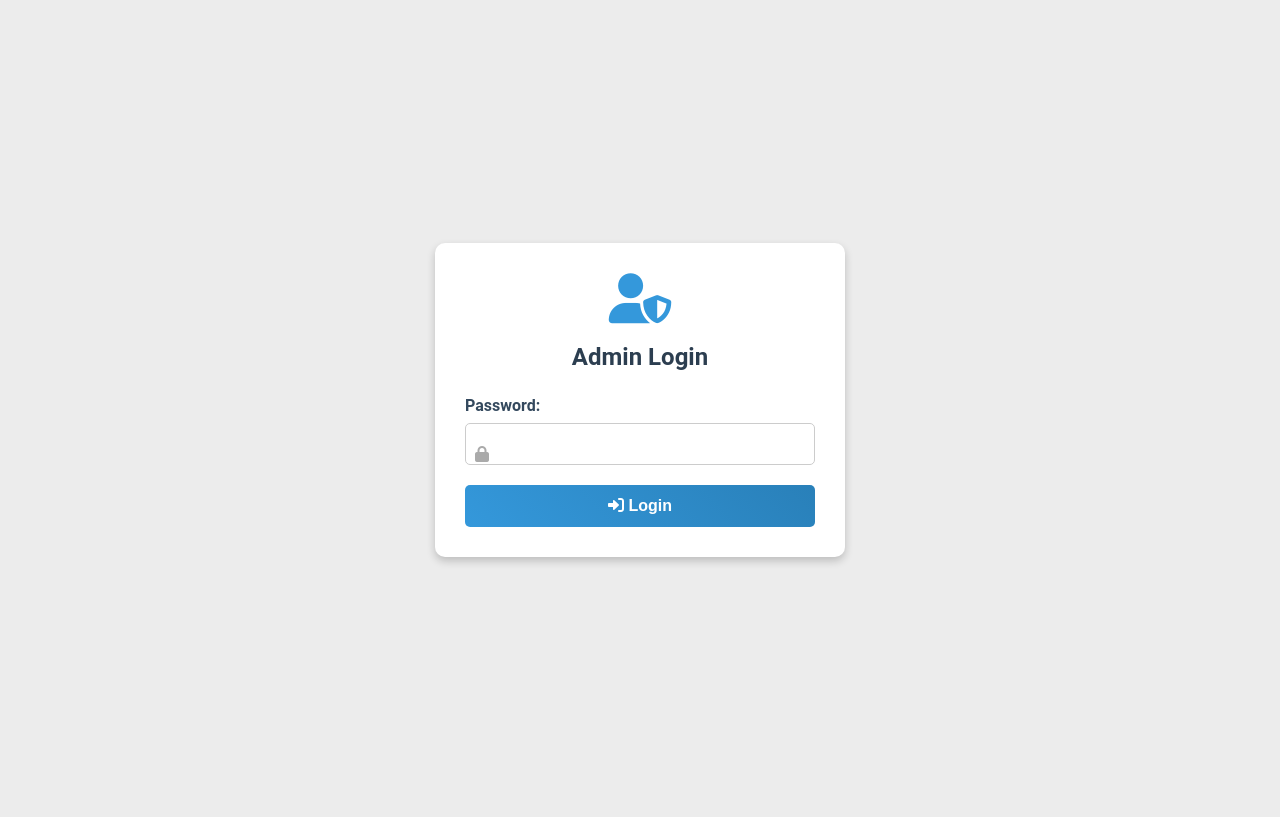
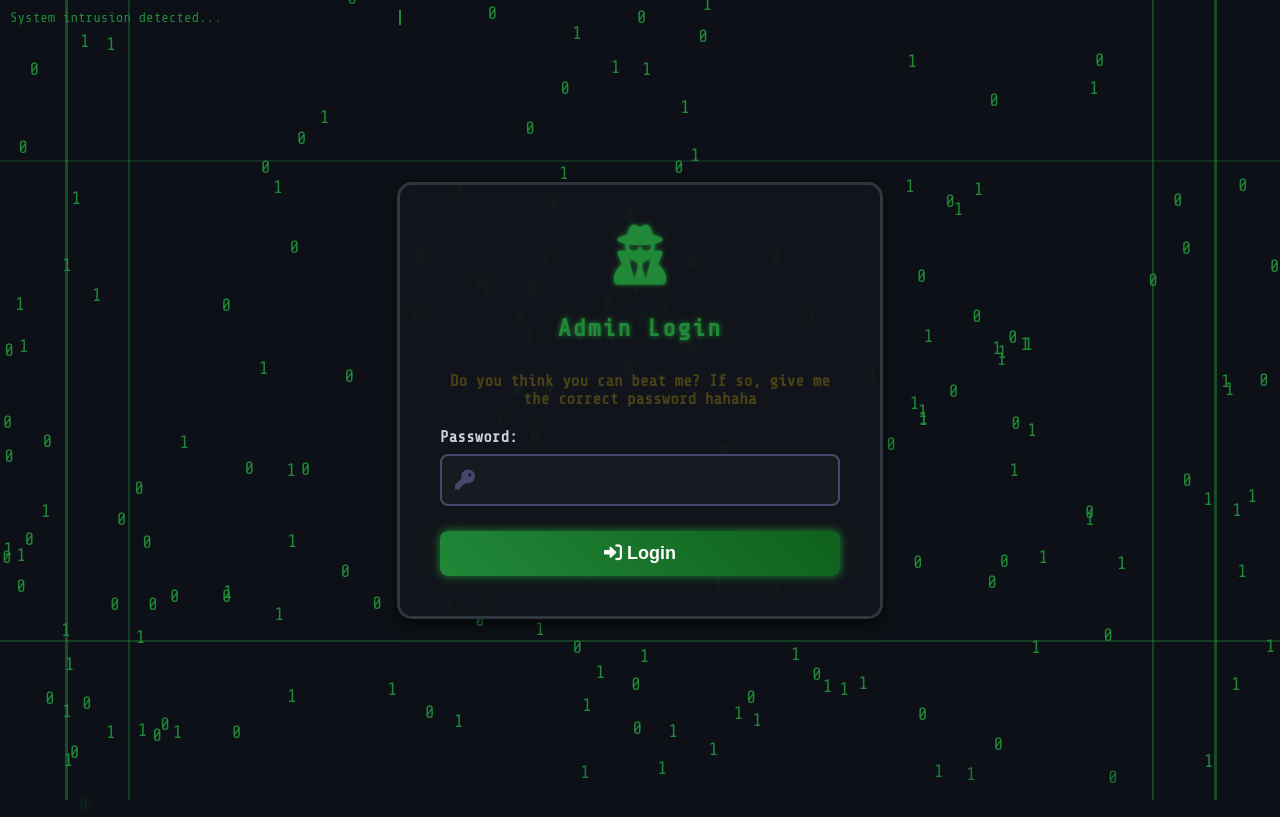
Before and after one commit to shahariarmahfuz/Do-it, a Flask app: page /admin/login in a window 1280 px wide. Before the commit the page ends 564 px from the top, so only its background shows below. Run offline with Flask 2, Linux system fonts and the light colour scheme; data that the repository does not hold is empty.

Commit message:
Update admin_login.html

```diff
--- a/templates/admin_login.html
+++ b/templates/admin_login.html
@@ -1,120 +1,387 @@
 <!DOCTYPE html>
 <html lang="en">
+
 <head>
   <meta charset="UTF-8">
   <meta name="viewport" content="width=device-width, initial-scale=1.0">
   <title>Admin Login</title>
-    <!-- Font Awesome for Icons -->
   <link rel="stylesheet" href="https://cdnjs.cloudflare.com/ajax/libs/font-awesome/6.0.0/css/all.min.css">
   <style>
+    @import url('https://fonts.googleapis.com/css2?family=Share+Tech+Mono&display=swap');
+
     body {
-            font-family: 'Roboto', sans-serif;
-            background-color: #ececec; /* আধুনিক হালকা ধূসর */
+      font-family: 'Share Tech Mono', monospace;
+      background-color: #0d1117;
       display: flex;
       justify-content: center;
       align-items: center;
       min-height: 100vh;
       margin: 0;
+      color: #c9d1d9;
+      overflow: hidden;
     }
 
     .login-container {
-            background-color: #fff;
-            padding: 30px;
-            border-radius: 10px;
-            box-shadow: 0 4px 8px rgba(0, 0, 0, 0.2); /* প্রিমিয়াম শ্যাডো */
-            width: 350px;
+      background-color: rgba(18, 23, 28, 0.95);
+      padding: 40px;
+      border-radius: 15px;
+      box-shadow: 0 5px 15px rgba(0, 0, 0, 0.7);
+      width: 400px;
+      border: 3px solid #30363d;
+      position: relative;
+      z-index: 10;
     }
 
     h2 {
       text-align: center;
-            margin-bottom: 25px;
-            color: #2c3e50; /* গাঢ় নেভি ব্লু */
+      margin-bottom: 30px;
+      color: #218838;
       font-weight: bold;
+      font-size: 24px;
+      letter-spacing: 2px;
+      text-shadow: 0 0 5px #218838;
     }
 
     label {
       display: block;
       margin-bottom: 8px;
-            color: #34495e;
+      color: #c9d1d9;
       font-weight: 600;
+      font-size: 16px;
     }
 
     .input-group {
       position: relative;
+      margin-bottom: 25px;
     }
 
     .input-group input[type="password"] {
       width: 100%;
-            padding: 12px 15px; /* সাধারণ প্যাডিং */
-            padding-left: 40px; /* আইকনের জন্য স্থান */
-            margin-bottom: 20px;
-            border: 1px solid #ccc;
-            border-radius: 5px;
+      padding: 15px;
+      padding-left: 45px;
+      border: 2px solid #47476b;
+      border-radius: 8px;
       box-sizing: border-box;
-            font-size: 14px;
+      font-size: 16px;
+      background-color: #161b22;
+      color: #c9d1d9;
+      transition: border-color 0.3s ease, box-shadow 0.3s ease;
+    }
+
+    .input-group input[type="password"]:focus {
+      border-color: #218838;
+      box-shadow: 0 0 10px #218838;
     }
 
     .input-group .icon {
       position: absolute;
-            left: 10px;
+      left: 15px;
       top: 50%;
       transform: translateY(-50%);
-            color: #aaa;
-            font-size: 16px; /* আইকন আকার */
+      color: #47476b;
+      font-size: 20px;
+      transition: color 0.3s ease;
+    }
+
+    .input-group input[type="password"]:focus + .icon {
+      color: #218838;
     }
 
     button[type="submit"] {
-            background: linear-gradient(45deg, #3498db, #2980b9); /* গ্রেডিয়েন্ট বাটন */
+      background: linear-gradient(45deg, #218838, #0f601c);
       color: white;
-            padding: 12px;
+      padding: 12px 20px;
       border: none;
-            border-radius: 5px;
+      border-radius: 8px;
       cursor: pointer;
       width: 100%;
-            font-size: 16px;
+      font-size: 18px;
       font-weight: bold;
-            transition: background 0.3s ease;
+      transition: background 0.3s ease, transform 0.2s ease, box-shadow 0.3s ease;
+      box-shadow: 0 0 10px #218838;
     }
 
     button[type="submit"]:hover {
-            background: linear-gradient(45deg, #2980b9, #21618c);
+      background: linear-gradient(45deg, #0f601c, #083810);
+      transform: translateY(-2px);
+      box-shadow: 0 0 15px #0f601c;
     }
 
     .error-message {
-            color: #e74c3c; /* লাল বার্তা */
-            margin-bottom: 15px;
+      color: #ff4d4d;
+      margin-bottom: 20px;
       text-align: center;
       font-weight: bold;
+      font-size: 16px;
     }
 
     .login-container .icon-container {
       text-align: center;
-            margin-bottom: 20px;
+      margin-bottom: 30px;
     }
 
     .login-container .icon-container i {
-            font-size: 50px;
-            color: #3498db; /* নীল অ্যাডমিন আইকন */
+      font-size: 60px;
+      color: #218838;
+      transition: transform 0.3s ease, text-shadow 0.3s ease;
+      text-shadow: 0 0 5px #218838;
+    }
+
+    .login-container:hover .icon-container i {
+      transform: rotate(360deg);
+    }
+
+    .challenge-message {
+      text-align: center;
+      margin-bottom: 20px;
+      color: #ffcc00;
+      font-weight: bold;
+      font-size: 16px;
+      animation: flicker 3s linear infinite alternate;
+    }
+
+    /* হ্যাকিং ইফেক্ট */
+    .hacking-effect {
+      position: absolute;
+      top: 0;
+      left: 0;
+      width: 100%;
+      height: 100%;
+      pointer-events: none;
+      z-index: 1;
+      overflow: hidden;
+    }
+
+    .hacking-line {
+      position: absolute;
+      background-color: #218838;
+      opacity: 0.3;
+      animation: flicker 2s linear infinite alternate;
+    }
+
+    .hacking-line:nth-child(1) {
+      height: 2px;
+      width: 100%;
+      top: 20%;
+      animation-duration: 3s;
+    }
+
+    .hacking-line:nth-child(2) {
+      height: 2px;
+      width: 100%;
+      top: 80%;
+      animation-duration: 5s;
+    }
+
+    .hacking-line:nth-child(3) {
+      height: 100%;
+      width: 2px;
+      left: 10%;
+      animation-duration: 2s;
+    }
+
+    .hacking-line:nth-child(4) {
+      height: 100%;
+      width: 2px;
+      left: 90%;
+      animation-duration: 4s;
+    }
+
+    .glitch-effect {
+      position: absolute;
+      top: 0;
+      left: 0;
+      width: 100%;
+      height: 100%;
+      pointer-events: none;
+      z-index: 2;
+    }
+
+    .glitch-line {
+      position: absolute;
+      background-color: #218838;
+      opacity: 0.5;
+      animation: glitch 1s infinite alternate;
+    }
+
+    .glitch-line:nth-child(1) {
+      height: 100%;
+      width: 3px;
+      left: 5%;
+      animation-duration: 0.5s;
+    }
+
+    .glitch-line:nth-child(2) {
+      height: 100%;
+      width: 3px;
+      left: 95%;
+      animation-duration: 0.7s;
+    }
+
+    .terminal-text {
+      position: absolute;
+      top: 10px;
+      left: 10px;
+      color: #218838;
+      font-size: 14px;
+      z-index: 3;
+      animation: typing 5s steps(40, end) infinite, blink-caret .75s step-end infinite;
+      white-space: nowrap;
+      overflow: hidden;
+      border-right: 2px solid #218838;
+      padding-right: 5px;
+    }
+
+    /* Matrix Rain অ্যানিমেশন */
+    .matrix-rain {
+      position: absolute;
+      top: 0;
+      left: 0;
+      width: 100%;
+      height: 100%;
+      z-index: 0;
+      pointer-events: none;
+    }
+
+    .matrix-rain span {
+      position: absolute;
+      color: #218838;
+      font-size: 18px;
+      opacity: 0;
+      animation: matrix-fall linear infinite;
+    }
+
+    @keyframes typing {
+      from {
+        width: 0;
+      }
+
+      to {
+        width: 100%;
+      }
+    }
+
+    @keyframes flicker {
+      0% {
+        opacity: 0;
+      }
+
+      50% {
+        opacity: 0.6;
+      }
+
+      100% {
+        opacity: 0;
+      }
+    }
+
+    @keyframes glitch {
+      0% {
+        transform: translateX(0);
+      }
+
+      25% {
+        transform: translateX(5px);
+      }
+
+      50% {
+        transform: translateX(-5px);
+      }
+
+      75% {
+        transform: translateX(2px);
+      }
+
+      100% {
+        transform: translateX(0);
+      }
+    }
+
+    @keyframes blink-caret {
+      from, to { border-color: transparent }
+      50% { border-color: #218838; }
+    }
+
+    @keyframes matrix-fall {
+      0% {
+        opacity: 0;
+        transform: translateY(-50px);
+      }
+
+      5% {
+        opacity: 1;
+      }
+
+      95% {
+        opacity: 1;
+      }
+
+      100% {
+        opacity: 0;
+        transform: translateY(100vh);
+      }
     }
   </style>
 </head>
+
 <body>
+
+  <div class="hacking-effect">
+    <div class="hacking-line"></div>
+    <div class="hacking-line"></div>
+    <div class="hacking-line"></div>
+    <div class="hacking-line"></div>
+  </div>
+
+  <div class="glitch-effect">
+    <div class="glitch-line"></div>
+    <div class="glitch-line"></div>
+  </div>
+
+  <div class="terminal-text">System intrusion detected...</div>
+
+  <div class="matrix-rain"></div>
+
   <div class="login-container">
     <div class="icon-container">
-        <i class="fas fa-user-shield"></i>
+      <i class="fas fa-user-secret"></i>
     </div>
+
     <h2>Admin Login</h2>
+
     <form method="post">
       {% if error %}
-            <p class="error-message">{{ error }}</p>
+      <p class="error-message">"I got you, you're that spammer!"</p>
+      {% else %}
+      <p class="challenge-message">Do you think you can beat me? If so, give me the correct password hahaha</p>
       {% endif %}
+
       <label for="password">Password:</label>
+
       <div class="input-group">
-            <span class="icon"><i class="fas fa-lock"></i></span>
+        <span class="icon"><i class="fas fa-key"></i></span>
         <input type="password" id="password" name="password" required>
       </div>
+
       <button type="submit"><i class="fas fa-sign-in-alt"></i> Login</button>
+
     </form>
   </div>
+
+  <script>
+    // Matrix Rain Effect
+    const matrixRain = document.querySelector('.matrix-rain');
+    const characters = '01';
+
+    for (let i = 0; i < 200; i++) {
+      const span = document.createElement('span');
+      span.textContent = characters.charAt(Math.floor(Math.random() * characters.length));
+      span.style.left = `${Math.random() * 100}%`;
+      span.style.animationDuration = `${Math.random() * 5 + 2}s`;
+      span.style.animationDelay = `${Math.random() * 5}s`;
+      matrixRain.appendChild(span);
+    }
+  </script>
 </body>
+
 </html>
```
Lines whose indentation alone changed are shown as unchanged.
